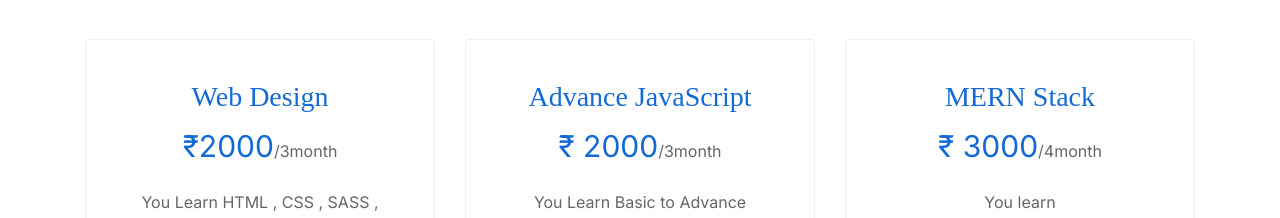
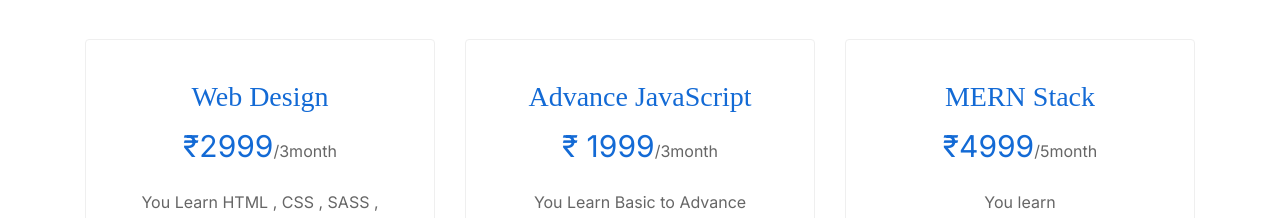
Before and after one commit to Ameenmohammed1/FutureBeets, a plain HTML site: page index.html in a window 1280 px wide. Shown: the part 4920-5138 px from the top of the page. Drawn offline with nearby package versions, Linux system fonts and the light colour scheme; files whose address does not match are found by name; a web font is replaced by a local one.

Commit message:
second commit price updatee

```diff
--- a/index.html
+++ b/index.html
@@ -1,10 +1,4 @@
-<!-- /*
-* Template Name: Learner
-* Template Author: Untree.co
-* Tempalte URI: https://untree.co/
-* License: https://creativecommons.org/licenses/by/3.0/
-*#25DBFF
-*/ -->
+
 
 <!DOCTYPE html>
 <html lang="en">
@@ -771,7 +765,7 @@
               <div class="pricing-body">
                 <h3 class="pricing-plan-title">Web Design</h3>
                 <div class="price">
-                  <span class="fig">₹2000</span><span>/3month</span>
+                  <span class="fig">₹2999</span><span>/3month</span>
                 </div>
                 <p class="mb-4">
                   You Learn HTML , CSS , SASS , TailWind CSS,Basic Javascript ,
@@ -794,7 +788,7 @@
               <div class="pricing-body">
                 <h3 class="pricing-plan-title">Advance JavaScript</h3>
                 <div class="price">
-                  <span class="fig">₹ 2000</span><span>/3month</span>
+                  <span class="fig">₹ 1999</span><span>/3month</span>
                 </div>
                 <p class="mb-4">
                   You Learn Basic to Advance Javascript . You will gain the
@@ -815,7 +809,7 @@
               <div class="pricing-body">
                 <h3 class="pricing-plan-title">MERN Stack</h3>
                 <div class="price">
-                  <span class="fig">₹ 3000</span><span>/4month</span>
+                  <span class="fig">₹4999</span><span>/5month</span>
                 </div>
                 <p class="mb-4">
                   You learn React,Nodejs,Express,MongoDB.you Learn Popular
```
